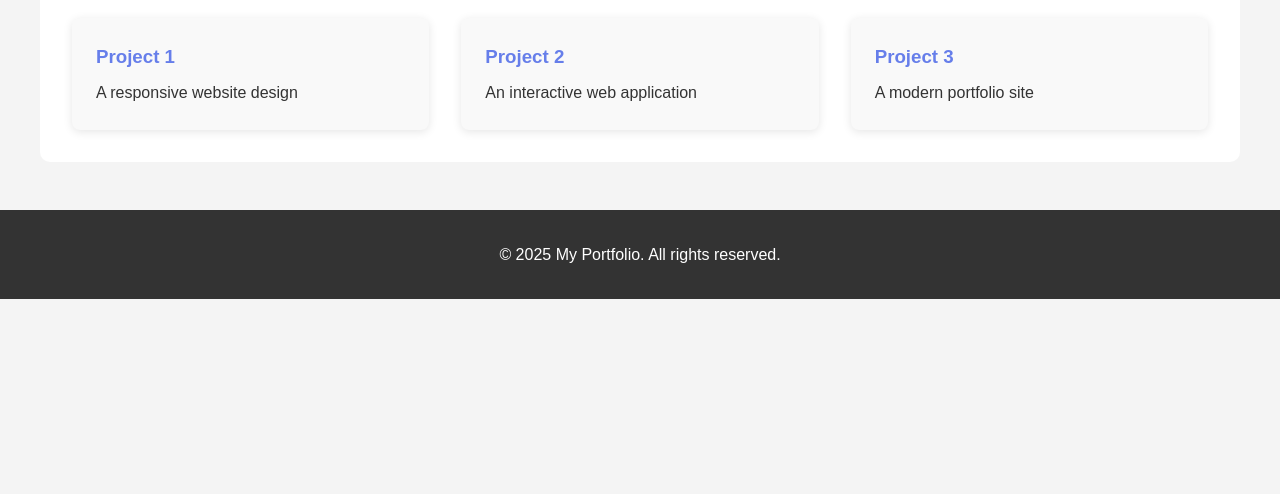
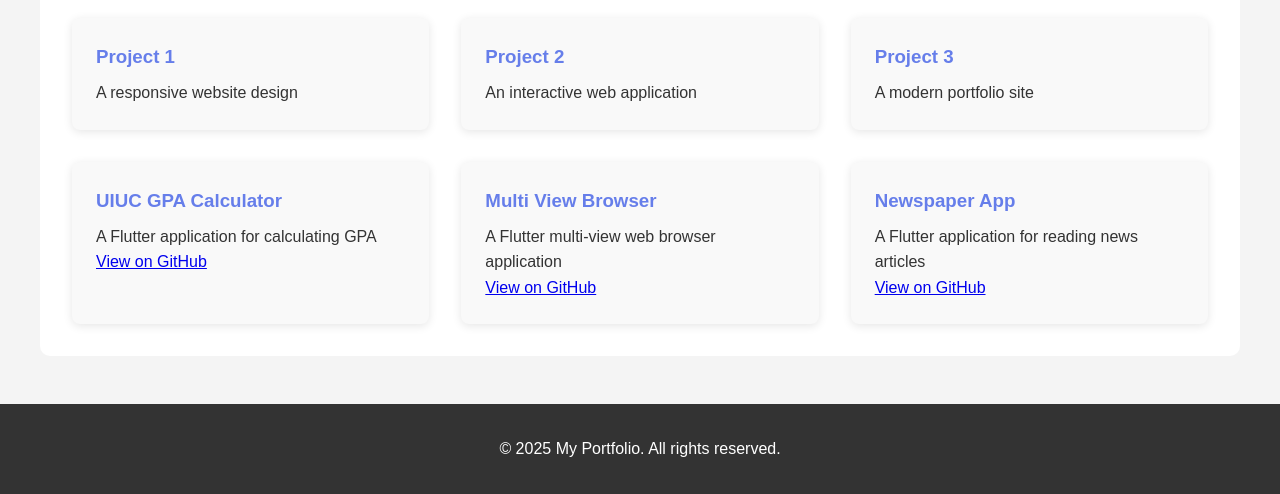
Before and after one commit to argha5/portfolio, a plain HTML site: page index.html in a window 1280 px wide. Shown: the part 755-1249 px from the top of the page. Before the commit the page ends 1054 px from the top, so only its background shows below. Drawn offline with Linux system fonts and the light colour scheme.

Commit message:
Add Flutter projects to portfolio

```diff
--- a/index.html
+++ b/index.html
@@ -47,6 +47,21 @@
                 <h3>Project 3</h3>
                 <p>A modern portfolio site</p>
             </div>
+            <div class="project-card">
+                <h3>UIUC GPA Calculator</h3>
+                <p>A Flutter application for calculating GPA</p>
+                <a href="https://github.com/argha5/uiucgpa" class="project-link">View on GitHub</a>
+            </div>
+            <div class="project-card">
+                <h3>Multi View Browser</h3>
+                <p>A Flutter multi-view web browser application</p>
+                <a href="https://github.com/argha5/multi_view_browser" class="project-link">View on GitHub</a>
+            </div>
+            <div class="project-card">
+                <h3>Newspaper App</h3>
+                <p>A Flutter application for reading news articles</p>
+                <a href="https://github.com/argha5/newspaperapp" class="project-link">View on GitHub</a>
+            </div>
         </div>
     </section>
 
```
